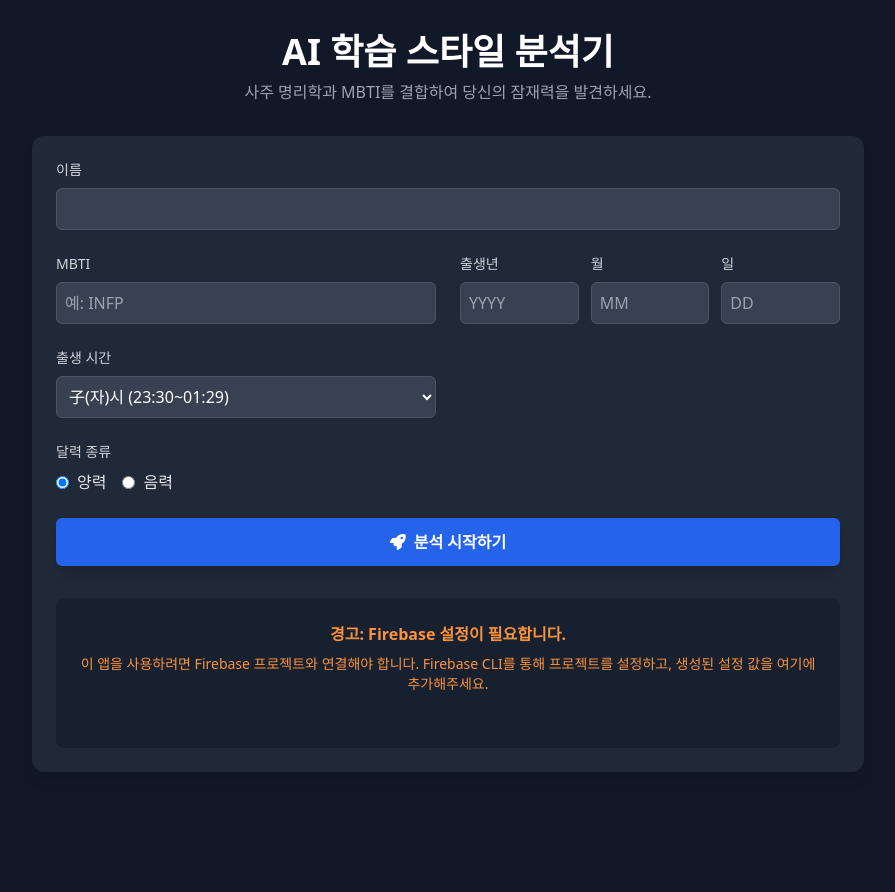
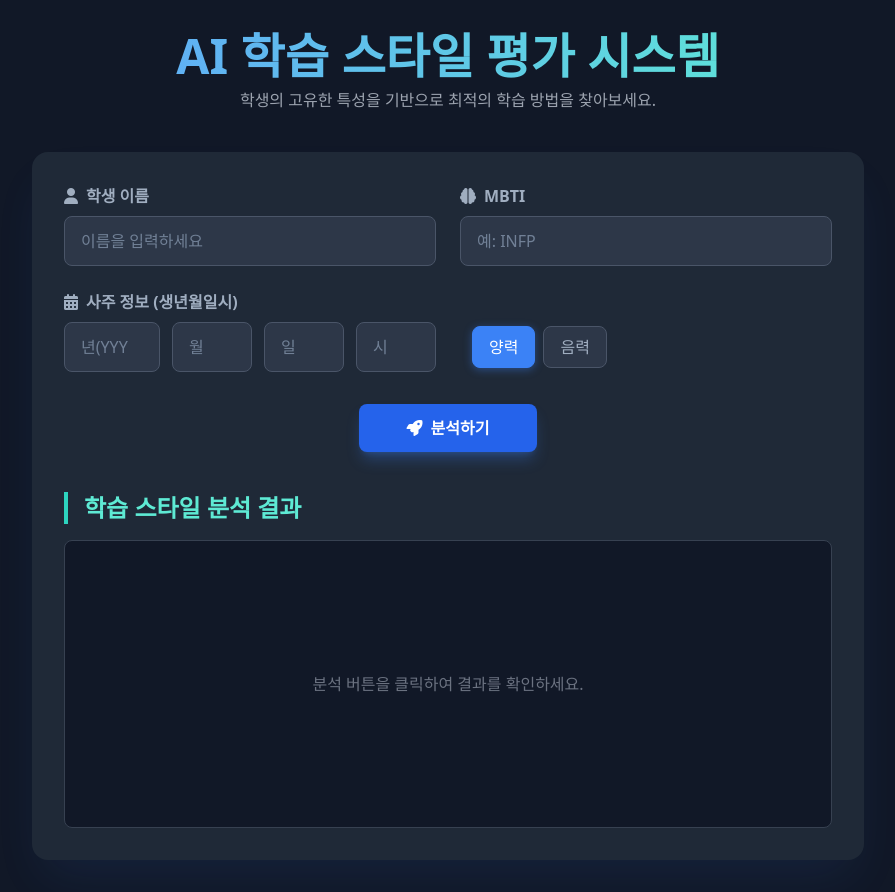
Before and after one commit to yunghoch/studystyle, a plain HTML site: page public/index.html in a window 1280 px wide. Shown: the whole page, without its empty margins (192-1087 px from the left). Before the commit the page ends 804 px from the top, so only its background shows below. Drawn offline with nearby package versions, Linux system fonts and the light colour scheme.

```diff
--- a/functions/index.js
+++ b/functions/index.js
@@ -5,7 +5,7 @@ const { OpenAI } = require("openai");
 admin.initializeApp();
 
 // API 키를 코드에 직접 저장하는 대신, Firebase 환경 변수에서 안전하게 가져옵니다.
-// 설정 명령어: firebase functions:config:set openai.key="YOUR_OPENAI_API_KEY"
+firebase functions:config:set openai.key="YOUR_OPENAI_API_KEY"
 const openAIKey = functions.config().openai.key;
 const openai = new OpenAI({ apiKey: openAIKey });
 
--- a/public/index.html
+++ b/public/index.html
@@ -3,86 +3,79 @@
 <head>
     <meta charset="UTF-8">
     <meta name="viewport" content="width=device-width, initial-scale=1.0">
-    <title>AI 기반 학습 스타일 분석기</title>
+    <title>AI 학습 스타일 평가 시스템</title>
     <script src="https://cdn.tailwindcss.com"></script>
     <link rel="stylesheet" href="https://cdnjs.cloudflare.com/ajax/libs/font-awesome/6.5.2/css/all.min.css">
     <link rel="stylesheet" href="style.css">
 </head>
-<body class="bg-gray-900 text-gray-200 font-sans">
-    <div class="container mx-auto p-4 md:p-8 max-w-4xl">
-        <header class="text-center mb-8">
-            <h1 class="text-4xl font-bold text-white mb-2">AI 학습 스타일 분석기</h1>
-            <p class="text-gray-400">사주 명리학과 MBTI를 결합하여 당신의 잠재력을 발견하세요.</p>
+<body class="bg-gray-900 text-gray-200 font-sans leading-normal tracking-normal">
+
+    <div class="container mx-auto p-4 sm:p-8 max-w-4xl">
+        <header class="text-center mb-10">
+            <h1 class="text-4xl md:text-5xl font-extrabold text-transparent bg-clip-text bg-gradient-to-r from-blue-400 to-teal-300">
+                AI 학습 스타일 평가 시스템
+            </h1>
+            <p class="text-gray-400 mt-2">학생의 고유한 특성을 기반으로 최적의 학습 방법을 찾아보세요.</p>
         </header>
 
-        <main class="bg-gray-800 p-6 rounded-xl shadow-lg">
-            <form id="assessment-form" class="grid grid-cols-1 md:grid-cols-2 gap-6">
+        <main class="bg-gray-800 p-6 sm:p-8 rounded-2xl shadow-2xl shadow-blue-500/10">
+            <form id="assessment-form">
+                <div class="grid grid-cols-1 md:grid-cols-2 gap-6">
 
-                <div class="md:col-span-2">
-                    <label for="student-name" class="block text-sm font-medium text-gray-300 mb-2">이름</label>
-                    <input type="text" id="student-name" class="w-full bg-gray-700 border border-gray-600 rounded-md p-2 text-white focus:ring-2 focus:ring-blue-500" required>
-                </div>
+                    <!-- 학생 정보 -->
+                    <div class="form-group">
+                        <label for="student-name" class="form-label"><i class="fa-solid fa-user mr-2"></i>학생 이름</label>
+                        <input type="text" id="student-name" name="student_name" class="form-input" placeholder="이름을 입력하세요" required>
+                    </div>
 
-                <div>
-                    <label for="mbti" class="block text-sm font-medium text-gray-300 mb-2">MBTI</label>
-                    <input type="text" id="mbti" class="w-full bg-gray-700 border border-gray-600 rounded-md p-2 text-white" placeholder="예: INFP" required>
-                </div>
+                    <!-- MBTI -->
+                    <div class="form-group">
+                        <label for="mbti" class="form-label"><i class="fa-solid fa-brain mr-2"></i>MBTI</label>
+                        <input type="text" id="mbti" name="mbti" class="form-input" placeholder="예: INFP" required>
+                    </div>
 
-                <div class="grid grid-cols-3 gap-3">
-                    <div>
-                        <label for="birth-year" class="block text-sm font-medium text-gray-300 mb-2">출생년</label>
-                        <input type="number" id="birth-year" class="w-full bg-gray-700 border border-gray-600 rounded-md p-2 text-white" placeholder="YYYY" required>
-                    </div>
-                    <div>
-                        <label for="birth-month" class="block text-sm font-medium text-gray-300 mb-2">월</label>
-                        <input type="number" id="birth-month" class="w-full bg-gray-700 border border-gray-600 rounded-md p-2 text-white" placeholder="MM" required>
-                    </div>
-                    <div>
-                        <label for="birth-day" class="block text-sm font-medium text-gray-300 mb-2">일</label>
-                        <input type="number" id="birth-day" class="w-full bg-gray-700 border border-gray-600 rounded-md p-2 text-white" placeholder="DD" required>
+                    <!-- 사주 정보 -->
+                    <div class="form-group md:col-span-2">
+                        <label class="form-label"><i class="fa-solid fa-calendar-days mr-2"></i>사주 정보 (생년월일시)</label>
+                        <div class="flex flex-wrap items-center gap-3 mt-2">
+                            <input type="number" id="birth-year" class="form-input w-24" placeholder="년(YYYY)" required>
+                            <input type="number" id="birth-month" class="form-input w-20" placeholder="월" required>
+                            <input type="number" id="birth-day" class="form-input w-20" placeholder="일" required>
+                            <input type="number" id="birth-hour" class="form-input w-20" placeholder="시" required>
+
+                            <div class="flex items-center space-x-2 ml-4">
+                                <input type="radio" id="solar" name="calendar_type" value="solar" class="hidden" checked>
+                                <label for="solar" class="calendar-btn">양력</label>
+
+                                <input type="radio" id="lunar" name="calendar_type" value="lunar" class="hidden">
+                                <label for="lunar" class="calendar-btn">음력</label>
+                            </div>
+                        </div>
                     </div>
                 </div>
 
-                <div>
-                    <label for="birth-hour" class="block text-sm font-medium text-gray-300 mb-2">출생 시간</label>
-                    <select id="birth-hour" class="w-full bg-gray-700 border border-gray-600 rounded-md p-2 text-white">
-                        <option value="01:30">子(자)시 (23:30~01:29)</option>
-                        <!-- ... 기타 시간 옵션들 ... -->
-                    </select>
-                </div>
-
-                <div class="md:col-span-2">
-                    <span class="block text-sm font-medium text-gray-300 mb-2">달력 종류</span>
-                    <div class="flex items-center space-x-4">
-                        <label class="flex items-center">
-                            <input type="radio" name="calendar_type" value="solar" class="text-blue-500 bg-gray-700 border-gray-600" checked>
-                            <span class="ml-2">양력</span>
-                        </label>
-                        <label class="flex items-center">
-                            <input type="radio" name="calendar_type" value="lunar" class="text-blue-500 bg-gray-700 border-gray-600">
-                            <span class="ml-2">음력</span>
-                        </label>
-                    </div>
-                </div>
-
-                <div class="md:col-span-2">
-                    <button type="submit" class="w-full bg-blue-600 hover:bg-blue-700 text-white font-bold py-3 px-4 rounded-md shadow-lg transition duration-300">
-                        <i class="fa-solid fa-rocket mr-2"></i>분석 시작하기
-                    </tutton>
+                <!-- 분석 버튼 -->
+                <div class="mt-8 text-center">
+                    <button type="submit" class="w-full md:w-auto bg-blue-600 hover:bg-blue-700 text-white font-bold py-3 px-12 rounded-lg transition-transform transform hover:scale-105 duration-300 ease-in-out shadow-lg shadow-blue-500/30">
+                        <i class="fa-solid fa-rocket mr-2"></i>분석하기
+                    </button>
                 </div>
             </form>
 
-            <div id="result-output" class="mt-8 p-6 bg-gray-900/50 rounded-lg min-h-[150px]">
-                <!-- 결과가 여기에 표시됩니다 -->
+            <!-- 결과 출력 -->
+            <div class="mt-10">
+                <h2 class="text-2xl font-bold text-teal-300 border-l-4 border-teal-400 pl-4 mb-4">
+                    학습 스타일 분석 결과
+                </h2>
+                <div id="result-output" class="bg-gray-900 p-6 rounded-lg h-72 overflow-y-auto custom-scrollbar text-gray-300 border border-gray-700">
+                    <div class="flex items-center justify-center h-full">
+                        <p class="text-gray-500">분석 버튼을 클릭하여 결과를 확인하세요.</p>
+                    </div>
+                </div>
             </div>
-
-            <div class="mt-6" style="display: none;">
-                <label for="firebase-config-value" class="block text-sm font-medium text-gray-300 mb-2">Firebase Config</label>
-                <textarea id="firebase-config-value" rows="6" class="w-full bg-gray-700 border border-gray-600 rounded-md p-2 text-white text-xs" placeholder="여기에 Firebase 프로젝트의 웹 앱 구성 객체를 붙여넣으세요."></textarea>
-            </div>
-
         </main>
     </div>
-    <script type="module" src="main.js"></script>
+
+    <script src="main.js"></script>
 </body>
 </html>
```
Also changed, not shown: index.html (deleted, +0 -81 lines), 1 other file.
